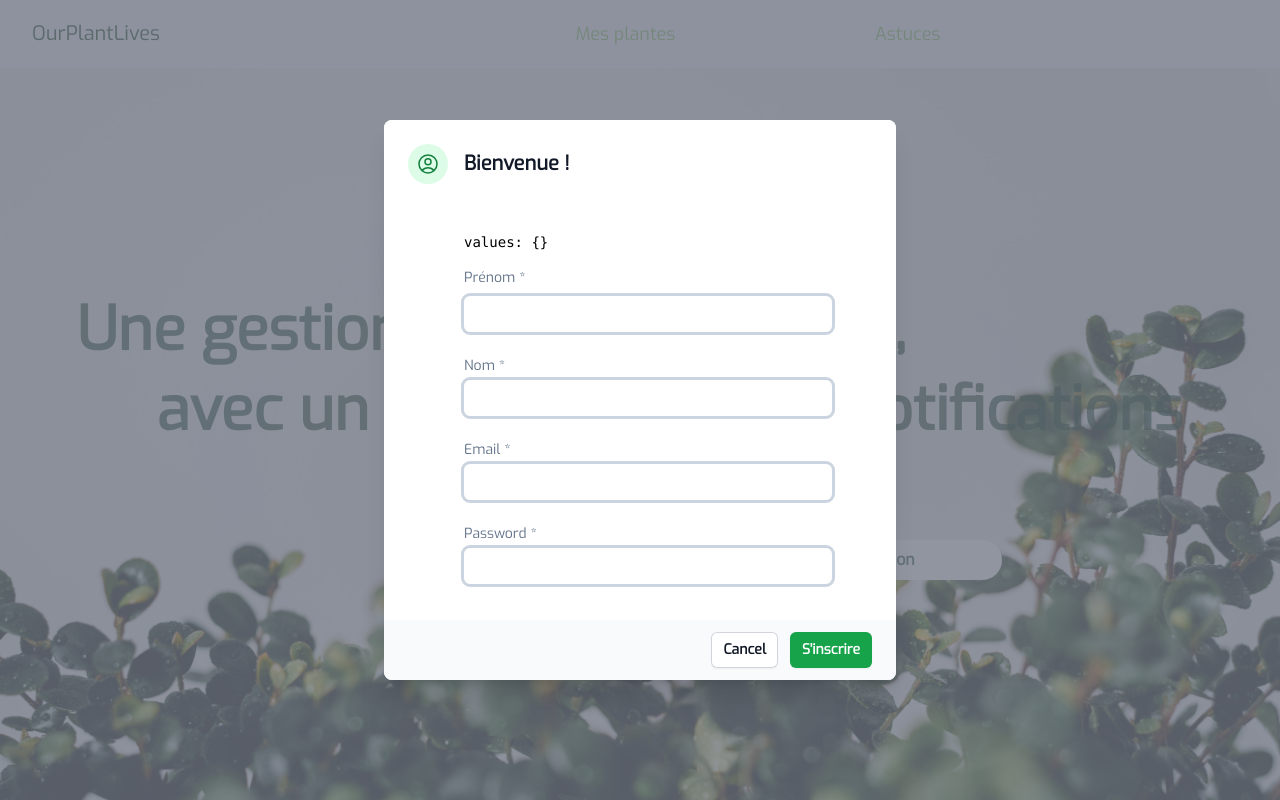
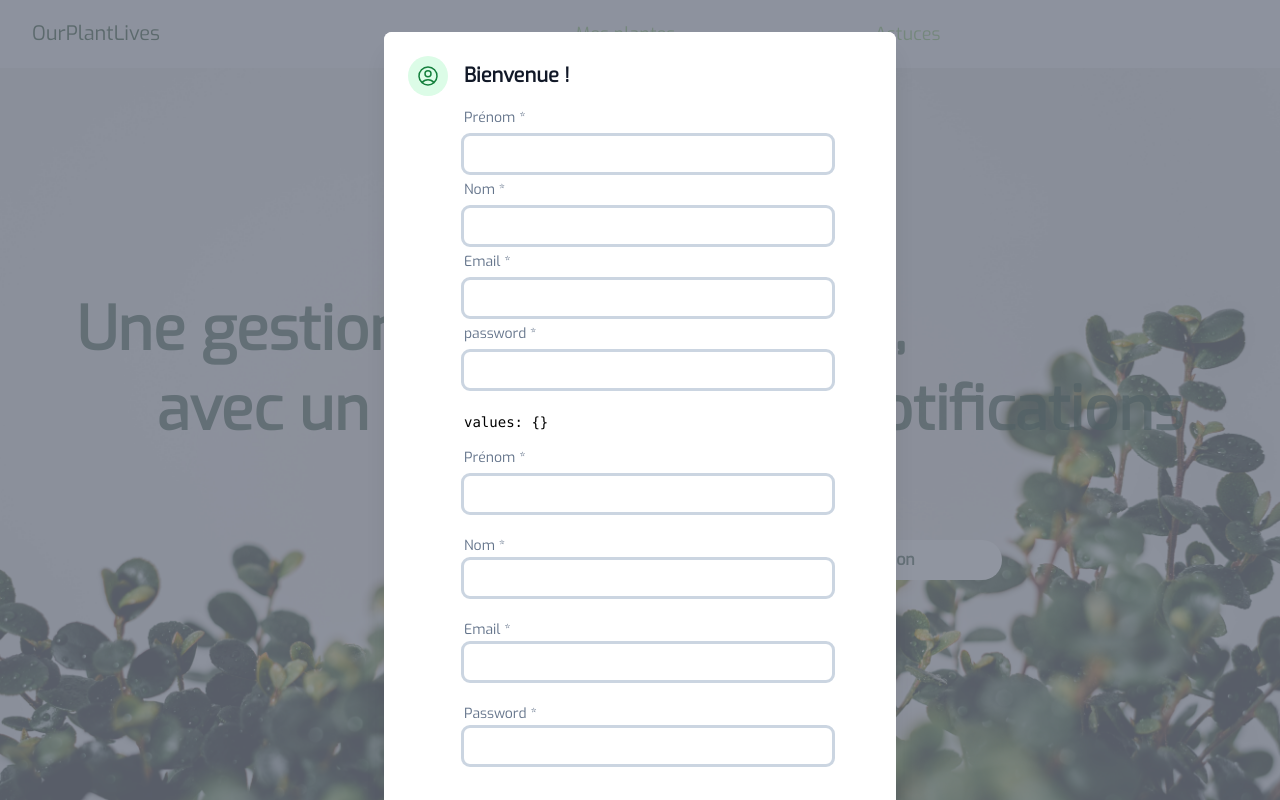
Before and after one commit to Nniyack/OurPlantLives, a Nuxt app in the folder front/: page / in a window 1280 px wide. Both pictures are taken after a click on the button "Inscription". Shown: the top 800 px of the page. Built offline with nearby package versions, Linux system fonts and the light colour scheme.

Commit message:
construct form with veevalidate

```diff
--- a/front/components/core/CustomInput.vue
+++ b/front/components/core/CustomInput.vue
@@ -1,7 +1,20 @@
 <template>
   <div>
-    <input :value="modelValue" @input="inputField" @blur="$emit('blur')" />
-    <span>{{ error }}</span>
+    <label class="relative block text-slate-500">
+      <span>{{ label }}</span>
+      <input
+        :type="type"
+        :class="`pr-9 px-3 py-2 my-2 bg-white  placeholder-black-400 outline   ${
+          error !== undefined
+            ? 'outline-red-300'
+            : 'outline-slate-300 active:outline-green-400 focus:outline-green-400 focus:outline-none focus:ring'
+        } block rounded-md sm:text-sm w-full `"
+        :value="modelValue"
+        @input="inputField"
+        @blur="onBlur"
+      />
+    </label>
+    <span class="text-red-400">{{ error }}</span>
   </div>
 </template>
 
@@ -12,11 +25,16 @@
     props: {
       error: String,
       modelValue: String,
+      type: String,
+      label: String,
     },
     setup(props: any, context: any) {
       const inputField = (e: any) =>
         context.emit("update:modelValue", e.target.value);
-      return { inputField };
+      const onBlur = (e: any) => {
+        context.emit("blur", e.target.value);
+      };
+      return { inputField, onBlur };
     },
   });
 </script>
--- /dev/null
+++ b/front/components/core/DynamicForm.vue
@@ -0,0 +1,57 @@
+<template>
+  <Form>
+    <div
+      v-for="{ as, name, label, children, ...attrs } in schema.fields"
+      :key="name"
+    >
+      <label class="relative block text-slate-500" :for="name">{{
+        label
+      }}</label>
+      <Field
+        class="pr-9 px-3 py-2 my-2 bg-white placeholder-black-400 outline outline-slate-300 active:outline-green-400 focus:outline-green-400 focus:outline-none focus:ring block rounded-md sm:text-sm w-full"
+        :as="as"
+        :id="name"
+        :name="name"
+        v-bind="attrs"
+      >
+        <template v-if="children && children.length">
+          <component
+            v-for="({ tag, text, ...childAttrs }, idx) in children"
+            :key="idx"
+            :is="tag"
+            v-bind="childAttrs"
+          >
+            {{ text }}
+          </component>
+        </template>
+      </Field>
+      <ErrorMessage class="text-red-400" :name="name" />
+    </div>
+    <button>Submit</button>
+  </Form>
+</template>
+
+<script lang="ts">
+  import { defineComponent, watch } from "vue";
+  import { Form, Field, ErrorMessage } from "vee-validate";
+  export default defineComponent({
+    name: "DynamicForm",
+    components: {
+      Form,
+      Field,
+      ErrorMessage,
+    },
+    props: {
+      schema: {
+        type: Object,
+        required: true,
+      },
+    },
+    setup() {
+      return {};
+    },
+  });
+</script>
+
+<style scoped>
+</style>
--- a/front/components/home/Modal/Authentification.vue
+++ b/front/components/home/Modal/Authentification.vue
@@ -25,7 +25,6 @@
         >
           <Form
             @submit="onSubmit"
-            :validation-schema="inscriptionSchema"
             class="relative transform overflow-hidden rounded-lg bg-white text-left shadow-xl transition-all sm:my-8 sm:w-full sm:max-w-lg"
           >
             <div class="bg-white px-4 pb-4 pt-5 sm:p-6 sm:pb-4">
@@ -45,7 +44,28 @@
                     <b>Bienvenue !</b>
                   </h2>
                   <div class="mt-5 grid grid-cols-1 gap-4 text-sm">
-                    <div><CoreCustomInput v-bind="emailComponent" /></div>
+                    <div>
+                      <CoreCustomInput
+                        v-bind="firstname"
+                        type="text"
+                        label="Prénom *"
+                      />
+                      <CoreCustomInput
+                        v-bind="lastname"
+                        type="text"
+                        label="Nom *"
+                      />
+                      <CoreCustomInput
+                        v-bind="email"
+                        type="text"
+                        label="Email *"
+                      />
+                      <CoreCustomInput
+                        v-bind="password"
+                        type="password"
+                        label="password *"
+                      />
+                    </div>
                     <div>
                       <pre>values: {{ values }}</pre>
                     </div>
@@ -110,7 +130,8 @@
               class="bg-gray-50 px-4 py-3 sm:flex sm:flex-row-reverse sm:px-6"
             >
               <button
-                class="inline-flex w-full justify-center rounded-md bg-green-600 px-3 py-2 text-sm font-semibold text-white shadow-sm hover:bg-green-500 sm:ml-3 sm:w-auto"
+                :disabled="!meta.valid"
+                class="inline-flex w-full justify-center rounded-md bg-green-600 px-3 py-2 text-sm font-semibold text-white shadow-sm hover:bg-green-500 sm:ml-3 sm:w-auto disabled:bg-grey-500"
               >
                 S'inscrire
               </button>
@@ -135,6 +156,13 @@
   import { UserCircleIcon } from "@heroicons/vue/24/outline";
   import * as yup from "yup";
 
+  interface subscribeForm {
+    email?: string | null;
+    password?: string | null;
+    firstname?: string | null;
+    lastname?: string | null;
+  }
+
   export default defineComponent({
     components: {
       UserCircleIcon,
@@ -146,13 +174,53 @@
       show: Boolean,
     },
     setup(props: any) {
-      const { values, errors, defineInputBinds, defineComponentBinds } = useForm({
-        validationSchema: yup.object({
-          email: yup.string().email().required(),
-          emailComponent: yup.string().email().required(),
-        }),
-      });
-      const emailComponent = defineComponentBinds("emailComponent", (state) => {
+      const { values, errors, meta, defineComponentBinds } =
+        useForm<subscribeForm>({
+          validationSchema: yup.object({
+            firstname: yup.string().required("Champ requis"),
+            lastname: yup.string().required("Champ requis"),
+            email: yup.string().email().required("Email invalide"),
+            password: yup
+              .string()
+              .required("Champ requis")
+              .test({
+                name: "is-psw",
+                skipAbsent: true,
+                test(value, ctx) {
+                  const format = /[A-Z`!@#$%^&*()_+\-=\[\]{};':"\\|,.<>\/?~]/;
+                  const specialCaractFormat =
+                    /[ `!@#$%^&*()_+\-=\[\]{};':"\\|,.<>\/?~]/;
+                  const capitalLetterFormat = /[A-Z]/;
+                  if (value.length < 8) {
+                    return ctx.createError({
+                      message: "Doit contenir au minimum 8 caractères",
+                    });
+                  }
+                  if (!value.match(format)) {
+                    return ctx.createError({
+                      message:
+                        "Merci d'utiliser au minimum un caractère spécial et une majuscule.",
+                    });
+                  }
+                  if (!value.match(specialCaractFormat)) {
+                    return ctx.createError({
+                      message:
+                        "Merci d'utiliser au minimum un caractère spécial.",
+                    });
+                  }
+                  if (!value.match(capitalLetterFormat)) {
+                    return ctx.createError({
+                      message: "Merci d'utiliser au minimum une majuscule.",
+                    });
+                  }
+
+                  return true;
+                },
+              }),
+          }),
+        });
+
+      const firstname = defineComponentBinds("firstname", (state) => {
         return {
           // validate aggressively as long as there are errors on the input
           validateOnModelUpdate: state.errors.length > 0,
@@ -160,6 +228,40 @@
           props: {
             error: state.errors[0],
           },
+          type: "text",
+        };
+      });
+      const lastname = defineComponentBinds("lastname", (state) => {
+        return {
+          // validate aggressively as long as there are errors on the input
+          validateOnModelUpdate: state.errors.length > 0,
+          validateOnBlur: true,
+          props: {
+            error: state.errors[0],
+          },
+          type: "text",
+        };
+      });
+      const email = defineComponentBinds("email", (state) => {
+        return {
+          // validate aggressively as long as there are errors on the input
+          validateOnModelUpdate: state.errors.length > 0,
+          validateOnBlur: true,
+          props: {
+            error: state.errors[0],
+          },
+          type: "email",
+        };
+      });
+      const password = defineComponentBinds("password", (state) => {
+        return {
+          // validate aggressively as long as there are errors on the input
+          validateOnModelUpdate: state.errors.length > 0,
+          validateOnBlur: true,
+          props: {
+            error: state.errors[0],
+          },
+          type: "password",
         };
       });
 
@@ -205,13 +307,18 @@
       //     }),
       // });
       const onSubmit = () => {
-        console.log("ok");
+        console.log(values, meta, meta.value.touched);
       };
       return {
         props,
         onSubmit /*inscriptionSchema, email */,
-        emailComponent,
+        email,
         values,
+        meta,
+        errors,
+        firstname,
+        lastname,
+        password,
       };
     },
   });
```
